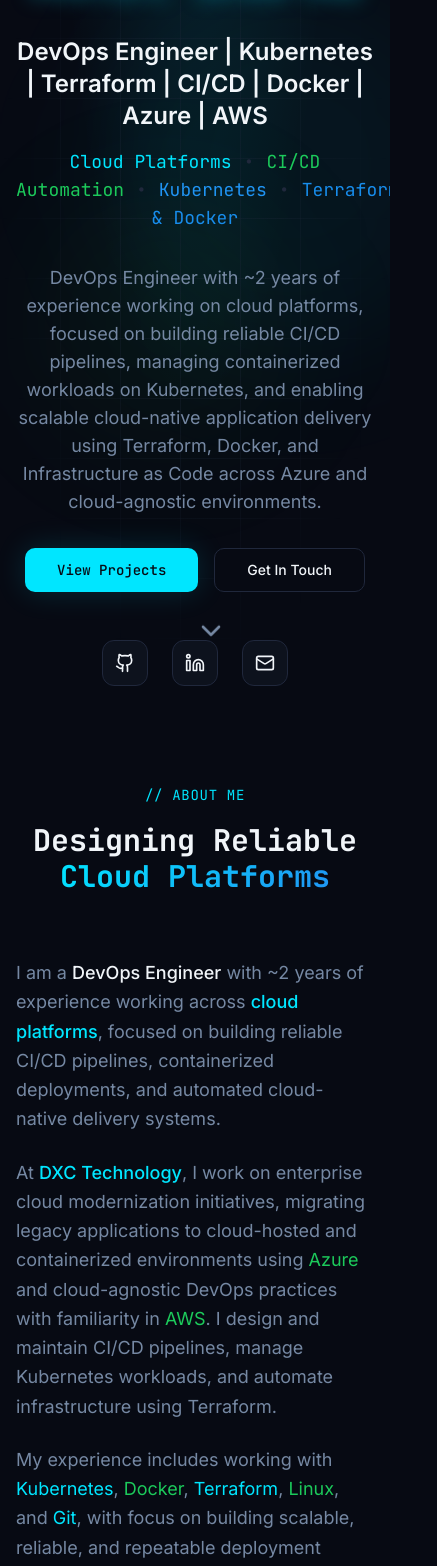
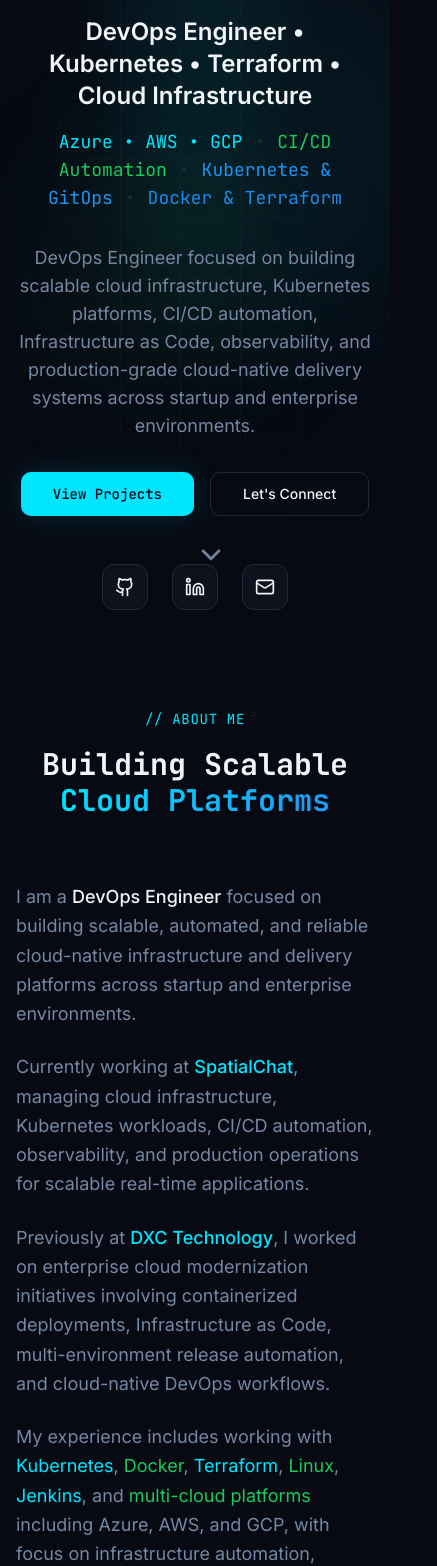
Before and after one commit to MrSharma151/rohitsharma.github.io, a React (Vite) app: page / in a window 390 px wide. Shown: the part 262-1828 px from the top of the page, 437 px wide, since content can reach past the window. Built offline with nearby package versions, Linux system fonts and the light colour scheme.

Commit message:
updated: new role and experience added

```diff
--- a/src/components/AboutSection.tsx
+++ b/src/components/AboutSection.tsx
@@ -3,56 +3,52 @@ import { Cloud, GitBranch, Server, Zap } from 'lucide-react';
 const highlights = [
 {
 icon: Cloud,
-    title: 'Cloud Platforms',
-    description: 'Azure-based cloud environments with familiarity in AWS and cloud-agnostic DevOps practices',
+title: 'Multi-Cloud Platforms',
+description: 'Hands-on experience across Azure, AWS, and GCP environments with scalable cloud-native infrastructure',
 },
 {
 icon: GitBranch,
 title: 'CI/CD & GitOps',
-    description: 'Automated CI/CD pipelines using Jenkins, GitHub Actions, GitLab CI, and Azure DevOps',
+description: 'Automated deployment workflows using Jenkins, GitHub Actions, GitLab CI/CD, ArgoCD, and Azure DevOps',
 },
 {
 icon: Server,
 title: 'Infrastructure as Code',
-    description: 'Terraform-based, version-controlled, and reproducible infrastructure deployments',
+description: 'Terraform-driven infrastructure provisioning with reproducible and version-controlled environments',
 },
 {
 icon: Zap,
 title: 'Kubernetes & Containers',
-    description: 'Docker and Kubernetes (AKS) for scalable, cloud-native application delivery',
+description: 'Production-grade container orchestration using Kubernetes, Docker, AKS, and cloud-native DevOps practices',
 },
 ];
 
 export const AboutSection = () => {
-  return (
-    <section id="about" className="py-24 md:py-32 relative">
-      <div className="container mx-auto px-4 md:px-6">
-        <div className="max-w-6xl mx-auto">
-          {/* Section Header */}
-          <div className="text-center mb-16">
-            <span className="font-mono text-primary text-sm tracking-wider uppercase">
-              // About Me
-            </span>
-            <h2 className="section-title mt-4">
-              Designing Reliable <span className="text-gradient">Cloud Platforms</span>
-            </h2>
-          </div>
+return ( <section id="about" className="py-24 md:py-32 relative"> <div className="container mx-auto px-4 md:px-6"> <div className="max-w-6xl mx-auto">
+{/* Section Header */} <div className="text-center mb-16"> <span className="font-mono text-primary text-sm tracking-wider uppercase">
+// About Me </span> <h2 className="section-title mt-4">
+Building Scalable <span className="text-gradient">Cloud Platforms</span> </h2> </div>
+
 
       <div className="grid lg:grid-cols-2 gap-12 items-center">
         {/* About Text */}
         <div className="space-y-6">
           <p className="text-lg text-muted-foreground leading-relaxed">
-                I am a <span className="text-foreground font-medium">DevOps Engineer</span> with ~2 years of experience
-                working across <span className="text-primary font-medium">cloud platforms</span>, focused on building
-                reliable CI/CD pipelines, containerized deployments, and automated cloud-native delivery systems.
+            I am a <span className="text-foreground font-medium">DevOps Engineer</span> focused on building
+            scalable, automated, and reliable cloud-native infrastructure and delivery platforms across startup
+            and enterprise environments.
           </p>
 
           <p className="text-lg text-muted-foreground leading-relaxed">
-                At <span className="text-primary font-medium">DXC Technology</span>, I work on enterprise cloud
-                modernization initiatives, migrating legacy applications to cloud-hosted and containerized
-                environments using <span className="text-accent">Azure</span> and cloud-agnostic DevOps practices
-                with familiarity in <span className="text-accent">AWS</span>. I design and maintain CI/CD pipelines,
-                manage Kubernetes workloads, and automate infrastructure using Terraform.
+            Currently working at <span className="text-primary font-medium">SpatialChat</span>, managing
+            cloud infrastructure, Kubernetes workloads, CI/CD automation, observability, and production
+            operations for scalable real-time applications.
+          </p>
+
+          <p className="text-lg text-muted-foreground leading-relaxed">
+            Previously at <span className="text-primary font-medium">DXC Technology</span>, I worked on
+            enterprise cloud modernization initiatives involving containerized deployments, Infrastructure
+            as Code, multi-environment release automation, and cloud-native DevOps workflows.
           </p>
 
           <p className="text-lg text-muted-foreground leading-relaxed">
@@ -60,18 +56,20 @@ export const AboutSection = () => {
             <span className="text-primary"> Kubernetes</span>,
             <span className="text-accent"> Docker</span>,
             <span className="text-primary"> Terraform</span>,
-                <span className="text-accent"> Linux</span>, and
-                <span className="text-primary"> Git</span>, with focus on building scalable, reliable, and repeatable
-                deployment workflows across development, testing, and production environments.
+            <span className="text-accent"> Linux</span>,
+            <span className="text-primary"> Jenkins</span>, and
+            <span className="text-accent"> multi-cloud platforms</span> including Azure, AWS, and GCP,
+            with focus on infrastructure automation, deployment reliability, and scalable production systems.
           </p>
 
           <p className="text-lg text-muted-foreground leading-relaxed">
             With a strong application engineering background, I design
             <span className="text-accent"> developer-friendly DevOps workflows</span> and understand application
             behavior end-to-end. My core interests include
-                <span className="text-primary"> Infrastructure as Code</span>,
-                <span className="text-azure"> Kubernetes platforms</span>, and
-                <span className="text-accent"> GitOps-driven delivery models</span>.
+            <span className="text-primary"> Kubernetes platforms</span>,
+            <span className="text-accent"> Infrastructure as Code</span>,
+            <span className="text-primary"> GitOps</span>, and
+            <span className="text-accent"> scalable cloud automation</span>.
           </p>
 
           {/* Terminal-style certification */}
@@ -110,5 +108,6 @@ export const AboutSection = () => {
     </div>
   </div>
 </section>
+
 );
 };
--- a/src/components/ContactSection.tsx
+++ b/src/components/ContactSection.tsx
@@ -19,8 +19,8 @@ color: 'hover:text-azure',
 {
 icon: Mail,
 label: 'Email',
-value: 'rhs.rohitsharma@gmail.com',
-href: 'mailto:rhs.rohitsharma@gmail.com',
+value: '[rhs.rohitsharma@gmail.com](mailto:rhs.rohitsharma@gmail.com)',
+href: 'mailto:rhs[.rohitsharma@gmail.com](mailto:.rohitsharma@gmail.com)',
 color: 'hover:text-primary',
 },
 {
@@ -50,12 +50,12 @@ return ( <section id="contact" className="py-24 md:py-32 relative">
           Let's <span className="text-gradient">Connect</span>
         </h2>
 
-        <p className="section-subtitle mt-4 max-w-xl mx-auto">
-          Open to DevOps, Cloud, and Platform Engineering opportunities focused on Kubernetes,
-          CI/CD, Infrastructure as Code, and cloud-native delivery platforms.
+        <p className="section-subtitle mt-4 max-w-2xl mx-auto">
+          DevOps Engineer at SpatialChat focused on Kubernetes, cloud infrastructure,
+          CI/CD automation, Infrastructure as Code, observability, and scalable
+          cloud-native delivery platforms across Azure, AWS, and GCP.
         </p>
       </div>
-
 
       {/* Card */}
       <div className="card-glass p-6 md:p-8 max-w-2xl mx-auto">
@@ -73,14 +73,12 @@ return ( <section id="contact" className="py-24 md:py-32 relative">
           </span>
         </div>
 
-
         <div className="font-mono text-sm space-y-4">
 
           <div className="flex items-center gap-2 text-muted-foreground">
             <span className="text-accent">$</span>
             <span>cat contact_info.txt</span>
           </div>
-
 
           <div className="pl-4 space-y-3">
 
@@ -104,7 +102,6 @@ return ( <section id="contact" className="py-24 md:py-32 relative">
               </a>
             ))}
 
-
             {/* location */}
             <div className="flex items-center gap-3 text-muted-foreground">
               <MapPin className="w-5 h-5 shrink-0" />
@@ -114,8 +111,16 @@ return ( <section id="contact" className="py-24 md:py-32 relative">
               <span>Ghaziabad, Uttar Pradesh, India</span>
             </div>
 
+            {/* current role */}
+            <div className="flex items-center gap-3 text-muted-foreground">
+              <Send className="w-5 h-5 shrink-0" />
+              <span className="text-foreground/70 w-20">
+                Current:
+              </span>
+              <span>DevOps Engineer at SpatialChat</span>
+            </div>
+
           </div>
-
 
           <div className="flex items-center gap-2 text-muted-foreground mt-6 pt-4 border-t border-border">
             <span className="text-accent">$</span>
@@ -124,7 +129,6 @@ return ( <section id="contact" className="py-24 md:py-32 relative">
 
         </div>
       </div>
-
 
       {/* button */}
       <div className="text-center mt-12">
@@ -135,7 +139,7 @@ return ( <section id="contact" className="py-24 md:py-32 relative">
         >
           <a href="mailto:rhs.rohitsharma@gmail.com">
             <Send className="w-4 h-4 mr-2" />
-            Discuss Opportunities
+            Let's Build Something
           </a>
         </Button>
       </div>
--- a/src/components/ExperienceSection.tsx
+++ b/src/components/ExperienceSection.tsx
@@ -2,20 +2,40 @@ import { Building2, Calendar, MapPin, ChevronRight } from 'lucide-react';
 
 const experiences = [
 {
-title: 'DevOps Engineer (Cloud & Kubernetes)',
-company: 'DXC Technology',
-location: 'Chennai, India',
-period: 'September 2024 – Present',
+title: 'DevOps Engineer',
+company: 'SpatialChat',
+location: 'Remote',
+period: 'April 2026 – Present',
 current: true,
 description:
-'Working on enterprise cloud modernization initiatives, migrating legacy applications to cloud-hosted and containerized environments using Azure and cloud-agnostic DevOps practices with familiarity in AWS.',
+'Managing cloud infrastructure, Kubernetes workloads, CI/CD automation, observability, and production operations for scalable real-time applications.',
 
 
 highlights: [
-  'Designed and maintained CI/CD pipelines using Jenkins, GitHub Actions, GitLab CI, and Azure DevOps across development, testing, and production environments',
-  'Managed containerized workloads using Docker and Kubernetes (AKS) and automated infrastructure provisioning using Terraform',
-  'Worked with cloud networking, virtual machines, and application services to support scalable and reliable deployments',
-  'Collaborated with development, QA, and cloud teams to improve pipeline reliability, release stability, and delivery efficiency',
+  'Working across Kubernetes, Docker, Terraform, Linux, and multi-cloud infrastructure environments',
+  'Building and maintaining CI/CD pipelines and deployment automation workflows for production systems',
+  'Managing monitoring, logging, and observability tooling to improve platform visibility and reliability',
+  'Collaborating with engineering teams to troubleshoot production issues and optimize cloud operations',
+],
+
+
+},
+
+{
+title: 'Analyst II – DevOps Engineer',
+company: 'DXC Technology',
+location: 'Chennai, India',
+period: 'September 2024 – April 2026',
+current: false,
+description:
+'Worked on enterprise cloud modernization initiatives involving cloud-hosted and containerized application platforms across Azure, AWS, and cloud-native DevOps environments.',
+
+
+highlights: [
+  'Designed and maintained CI/CD pipelines using Jenkins, GitHub Actions, GitLab CI/CD, and Azure DevOps',
+  'Managed Docker and Kubernetes (AKS) workloads and automated infrastructure provisioning using Terraform',
+  'Worked with cloud networking, virtual machines, and application services for scalable deployments',
+  'Collaborated with development and cloud teams to improve deployment reliability and release efficiency',
 ],
 
 
@@ -32,8 +52,8 @@ description:
 
 
 highlights: [
-  'Built frontend using React.js and backend services using Node.js / Express.js with MySQL',
-  'Designed REST APIs and implemented structured Git/GitHub workflows for version control and collaboration',
+  'Built frontend applications using React.js and backend services using Node.js / Express.js with MySQL',
+  'Designed REST APIs and implemented structured Git/GitHub workflows for collaboration and version control',
   'Supported deployment and testing workflows across development and production environments',
 ],
 
@@ -42,7 +62,6 @@ highlights: [
 
 export const ExperienceSection = () => {
 return ( <section id="experience" className="py-24 md:py-32 relative bg-secondary/20">
-
 
   <div className="absolute inset-0 bg-[linear-gradient(hsl(var(--border)/0.15)_1px,transparent_1px)] bg-[size:1px_40px]" />
 
@@ -59,11 +78,9 @@ return ( <section id="experience" className="py-24 md:py-32 relative bg-secondar
         </h2>
       </div>
 
-
       <div className="relative">
 
         <div className="absolute left-0 md:left-1/2 top-0 bottom-0 w-px bg-border md:-translate-x-1/2" />
-
 
         {experiences.map((exp, index) => (
           <div
@@ -83,7 +100,6 @@ return ( <section id="experience" className="py-24 md:py-32 relative bg-secondar
                   : 'bg-background border-border'
               } left-0 md:left-1/2 md:-translate-x-1/2`}
             />
-
 
             {/* Card */}
             <div
@@ -111,7 +127,6 @@ return ( <section id="experience" className="py-24 md:py-32 relative bg-secondar
                   )}
                 </div>
 
-
                 <div
                   className={`flex flex-wrap gap-4 text-sm text-muted-foreground ${
                     index % 2 === 0 ? 'md:justify-end' : ''
@@ -135,7 +150,6 @@ return ( <section id="experience" className="py-24 md:py-32 relative bg-secondar
 
               </div>
 
-
               {/* Description */}
               <p
                 className={`text-muted-foreground mb-4 ${
@@ -144,7 +158,6 @@ return ( <section id="experience" className="py-24 md:py-32 relative bg-secondar
               >
                 {exp.description}
               </p>
-
 
               {/* Highlights */}
               <ul
@@ -179,6 +192,5 @@ return ( <section id="experience" className="py-24 md:py-32 relative bg-secondar
   </div>
 </section>
 
-
 );
 };
--- a/src/components/HeroSection.tsx
+++ b/src/components/HeroSection.tsx
@@ -2,64 +2,91 @@ import { Github, Linkedin, Mail, ChevronDown } from 'lucide-react';
 import { Button } from '@/components/ui/button';
 
 export const HeroSection = () => {
-  return (
-    <section className="min-h-screen flex flex-col justify-center relative overflow-hidden pt-20">
+return ( <section className="min-h-screen flex flex-col justify-center relative overflow-hidden pt-20">
+
   {/* Background Effects */}
   <div className="absolute inset-0 bg-[radial-gradient(ellipse_at_top,hsl(var(--primary)/0.1),transparent_50%)]" />
+
   <div className="absolute top-1/4 left-1/4 w-96 h-96 bg-primary/5 rounded-full blur-3xl animate-float" />
+
   <div className="absolute bottom-1/4 right-1/4 w-64 h-64 bg-accent/5 rounded-full blur-3xl animate-float animation-delay-200" />
 
   <div className="absolute inset-0 bg-[linear-gradient(hsl(var(--border)/0.3)_1px,transparent_1px),linear-gradient(90deg,hsl(var(--border)/0.3)_1px,transparent_1px)] bg-[size:60px_60px] [mask-image:radial-gradient(ellipse_at_center,black_30%,transparent_70%)]" />
 
   <div className="container mx-auto px-4 md:px-6 relative z-10">
-        <div className="max-w-4xl mx-auto text-center space-y-8">
+    <div className="max-w-5xl mx-auto text-center space-y-8">
 
-          {/* Availability Badge */}
+      {/* Current Role Badge */}
       <div className="inline-flex items-center gap-2 px-4 py-2 rounded-full bg-secondary/50 border border-border animate-fade-in-up">
         <span className="w-2 h-2 rounded-full bg-accent animate-pulse" />
+
         <span className="font-mono text-sm text-muted-foreground">
-              Open to DevOps / Cloud / Platform Engineering opportunities
+          DevOps Engineer at SpatialChat
         </span>
       </div>
 
       {/* Name */}
       <h1 className="text-5xl md:text-7xl lg:text-8xl font-bold font-mono tracking-tight animate-fade-in-up animation-delay-100">
         <span className="text-foreground">Hi, I'm </span>
-            <span className="text-gradient glow-text">Rohit Sharma</span>
+
+        <span className="text-gradient glow-text">
+          Rohit Sharma
+        </span>
       </h1>
 
       {/* Title */}
       <div className="animate-fade-in-up animation-delay-200">
+
         <h2 className="text-2xl md:text-3xl font-semibold text-foreground mb-4">
-              DevOps Engineer | Kubernetes | Terraform | CI/CD | Docker | Azure | AWS
+          DevOps Engineer • Kubernetes • Terraform • Cloud Infrastructure
         </h2>
 
         <p className="font-mono text-lg md:text-xl text-muted-foreground">
-              <span className="text-primary">Cloud Platforms</span>
+
+          <span className="text-primary">
+            Azure • AWS • GCP
+          </span>
+
           <span className="mx-3 text-border">•</span>
-              <span className="text-accent">CI/CD Automation</span>
+
+          <span className="text-accent">
+            CI/CD Automation
+          </span>
+
           <span className="mx-3 text-border">•</span>
-              <span className="text-azure">Kubernetes</span>
+
+          <span className="text-azure">
+            Kubernetes & GitOps
+          </span>
+
           <span className="mx-3 text-border">•</span>
-              <span className="text-docker">Terraform & Docker</span>
+
+          <span className="text-docker">
+            Docker & Terraform
+          </span>
+
         </p>
       </div>
 
       {/* Description */}
-          <p className="text-lg text-muted-foreground max-w-2xl mx-auto animate-fade-in-up animation-delay-300">
-            DevOps Engineer with ~2 years of experience working on cloud platforms, focused on building reliable CI/CD pipelines,
-            managing containerized workloads on Kubernetes, and enabling scalable cloud-native application delivery using Terraform,
-            Docker, and Infrastructure as Code across Azure and cloud-agnostic environments.
+      <p className="text-lg text-muted-foreground max-w-3xl mx-auto animate-fade-in-up animation-delay-300">
+        DevOps Engineer focused on building scalable cloud infrastructure,
+        Kubernetes platforms, CI/CD automation, Infrastructure as Code,
+        observability, and production-grade cloud-native delivery systems
+        across startup and enterprise environments.
       </p>
 
       {/* CTA Buttons */}
       <div className="flex flex-wrap justify-center gap-4 animate-fade-in-up animation-delay-400">
+
         <Button
           size="lg"
           className="bg-primary text-primary-foreground hover:bg-primary/90 font-mono glow-border"
           asChild
         >
-              <a href="#projects">View Projects</a>
+          <a href="#projects">
+            View Projects
+          </a>
         </Button>
 
         <Button
@@ -68,12 +95,16 @@ export const HeroSection = () => {
           className="border-border hover:border-primary hover:text-primary"
           asChild
         >
-              <a href="#contact">Get In Touch</a>
+          <a href="#contact">
+            Let's Connect
+          </a>
         </Button>
+
       </div>
 
       {/* Social Links */}
       <div className="flex justify-center gap-6 pt-4 animate-fade-in-up animation-delay-500">
+
         <a
           href="https://github.com/MrSharma151"
           target="_blank"
@@ -101,15 +132,20 @@ export const HeroSection = () => {
         >
           <Mail className="w-5 h-5" />
         </a>
+
       </div>
     </div>
   </div>
 
+  {/* Scroll Down */}
   <div className="absolute bottom-8 left-1/2 -translate-x-1/2 animate-bounce">
+
     <a href="#about" aria-label="Scroll to About section">
       <ChevronDown className="w-8 h-8 text-muted-foreground" />
     </a>
+
   </div>
 </section>
+
 );
 };
--- a/src/components/SkillsSection.tsx
+++ b/src/components/SkillsSection.tsx
@@ -8,7 +8,8 @@ const skillCategories = [
 bgColor: 'bg-azure/10',
 skills: [
 'Microsoft Azure',
-      'AWS (Familiar)',
+'Amazon Web Services (AWS)',
+'Google Cloud Platform (GCP)',
 'Azure Kubernetes Service (AKS)',
 'Virtual Machines',
 'Azure App Service',
@@ -17,8 +18,9 @@ const skillCategories = [
 'Cloud Computing',
 ],
 },
+
 {
-    title: 'CI/CD & Delivery Systems',
+title: 'CI/CD & GitOps',
 icon: GitBranch,
 color: 'text-primary',
 bgColor: 'bg-primary/10',
@@ -26,13 +28,15 @@ const skillCategories = [
 'CI/CD Automation',
 'Jenkins',
 'GitHub Actions',
-      'GitLab CI',
-      'Azure DevOps Pipelines',
-      'GitOps (Argo CD)',
-      'Release Workflows',
+'GitLab CI/CD',
+'Azure DevOps',
+'Argo CD',
+'GitOps Workflows',
+'Release Automation',
 'Git',
 ],
 },
+
 {
 title: 'Kubernetes & Containers',
 icon: Container,
@@ -46,8 +50,10 @@ const skillCategories = [
 'Kustomize',
 'Ingress (NGINX)',
 'Container Registry',
+'Cloud-Native Deployments',
 ],
 },
+
 {
 title: 'Observability & Operations',
 icon: Activity,
@@ -60,8 +66,11 @@ const skillCategories = [
 'Log Analytics',
 'Application Insights',
 'Alerting',
+'Monitoring',
+'Incident Troubleshooting',
 ],
 },
+
 {
 title: 'Infrastructure & Platform Automation',
 icon: Server,
@@ -76,8 +85,10 @@ const skillCategories = [
 'RBAC',
 'Secrets Management',
 'Networking',
+'Platform Engineering',
 ],
 },
+
 {
 title: 'Application Engineering Background',
 icon: Code2,
@@ -96,14 +107,15 @@ const skillCategories = [
 ];
 
 export const SkillsSection = () => {
-  return (
-    <section id="skills" className="py-24 md:py-32 relative bg-secondary/20">
+return ( <section id="skills" className="py-24 md:py-32 relative bg-secondary/20">
+
   <div className="absolute inset-0 bg-[linear-gradient(hsl(var(--border)/0.2)_1px,transparent_1px),linear-gradient(90deg,hsl(var(--border)/0.2)_1px,transparent_1px)] bg-[size:40px_40px]" />
 
   <div className="container mx-auto px-4 md:px-6 relative z-10">
     <div className="max-w-6xl mx-auto">
 
       <div className="text-center mb-16">
+
         <span className="font-mono text-primary text-sm tracking-wider uppercase">
           // Tech Stack
         </span>
@@ -113,18 +125,22 @@ export const SkillsSection = () => {
         </h2>
 
         <p className="section-subtitle mt-4 max-w-2xl mx-auto">
-              Tools and technologies used to build, deploy, and operate cloud-native platforms
+          Technologies and platforms used to build, automate, deploy,
+          and operate scalable cloud-native infrastructure and production systems.
         </p>
+
       </div>
 
+      <div className="grid md:grid-cols-2 lg:grid-cols-3 gap-6">
 
-          <div className="grid md:grid-cols-2 lg:grid-cols-3 gap-6">
         {skillCategories.map((category) => (
           <div
             key={category.title}
             className="card-glass p-6 group hover:border-primary/30 transition-all duration-300"
           >
+
             <div className="flex items-center gap-3 mb-5">
+
               <div
                 className={`w-10 h-10 rounded-lg ${category.bgColor} flex items-center justify-center`}
               >
@@ -134,21 +150,27 @@ export const SkillsSection = () => {
               <h3 className="font-semibold text-foreground">
                 {category.title}
               </h3>
+
             </div>
 
             <div className="flex flex-wrap gap-2">
+
               {category.skills.map((skill) => (
                 <span key={skill} className="skill-tag">
                   {skill}
                 </span>
               ))}
+
             </div>
+
           </div>
         ))}
+
       </div>
 
+      {/* Learning Section */}
+      <div className="mt-12 card-glass p-6 max-w-2xl mx-auto">
 
-          <div className="mt-12 card-glass p-6 max-w-2xl mx-auto">
         <div className="flex items-center gap-2 text-muted-foreground font-mono text-sm mb-4">
           <span className="text-accent">$</span>
           <span>learning --current</span>
@@ -158,13 +180,15 @@ export const SkillsSection = () => {
 
           <div className="flex items-center gap-2 text-sm">
             <span className="w-1.5 h-1.5 rounded-full bg-primary" />
+
             <span className="text-foreground">
-                  Production-grade Kubernetes deployments
+              Production-grade Kubernetes operations
             </span>
           </div>
 
           <div className="flex items-center gap-2 text-sm">
             <span className="w-1.5 h-1.5 rounded-full bg-primary" />
+
             <span className="text-foreground">
               Advanced Terraform modules & patterns
             </span>
@@ -172,6 +196,7 @@ export const SkillsSection = () => {
 
           <div className="flex items-center gap-2 text-sm">
             <span className="w-1.5 h-1.5 rounded-full bg-primary" />
+
             <span className="text-foreground">
               GitOps workflows with Argo CD
             </span>
@@ -179,8 +204,9 @@ export const SkillsSection = () => {
 
           <div className="flex items-center gap-2 text-sm">
             <span className="w-1.5 h-1.5 rounded-full bg-primary" />
+
             <span className="text-foreground">
-                  Cloud-native monitoring & reliability
+              Cloud-native monitoring & platform reliability
             </span>
           </div>
 
@@ -190,5 +216,6 @@ export const SkillsSection = () => {
     </div>
   </div>
 </section>
+
 );
 };
```
Also changed, not shown: src/components/Footer.tsx (+27 -13 lines). Lines whose indentation alone changed are shown as unchanged.
